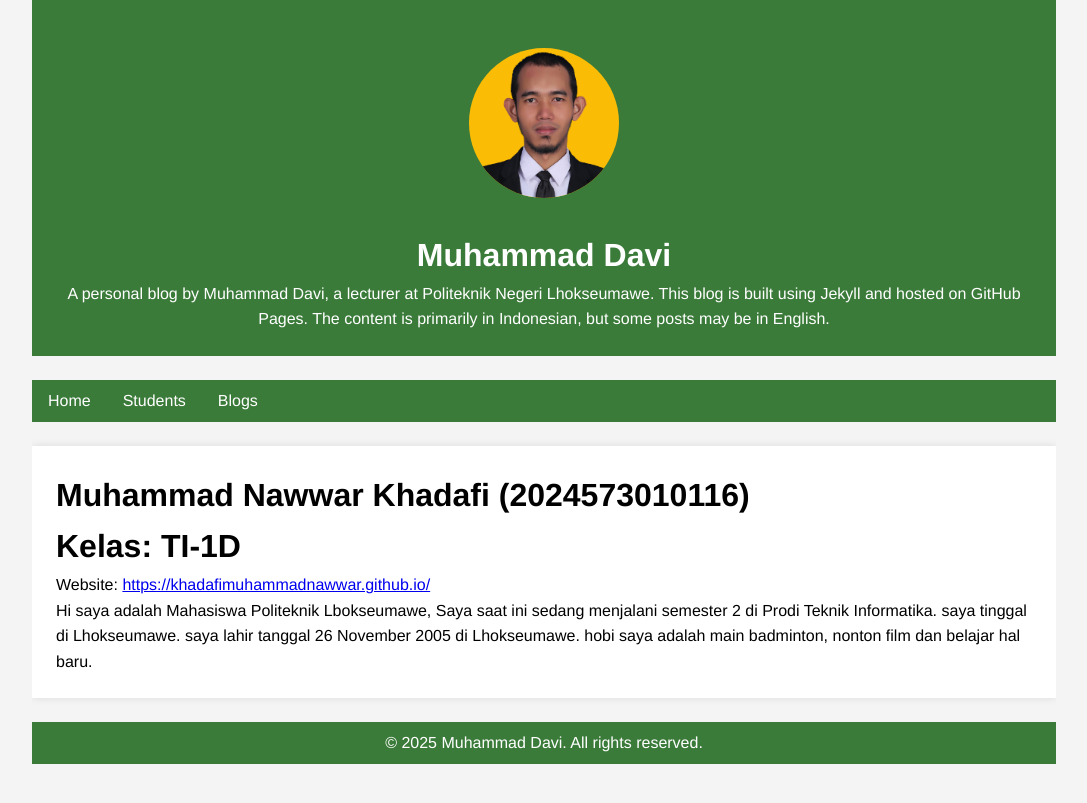
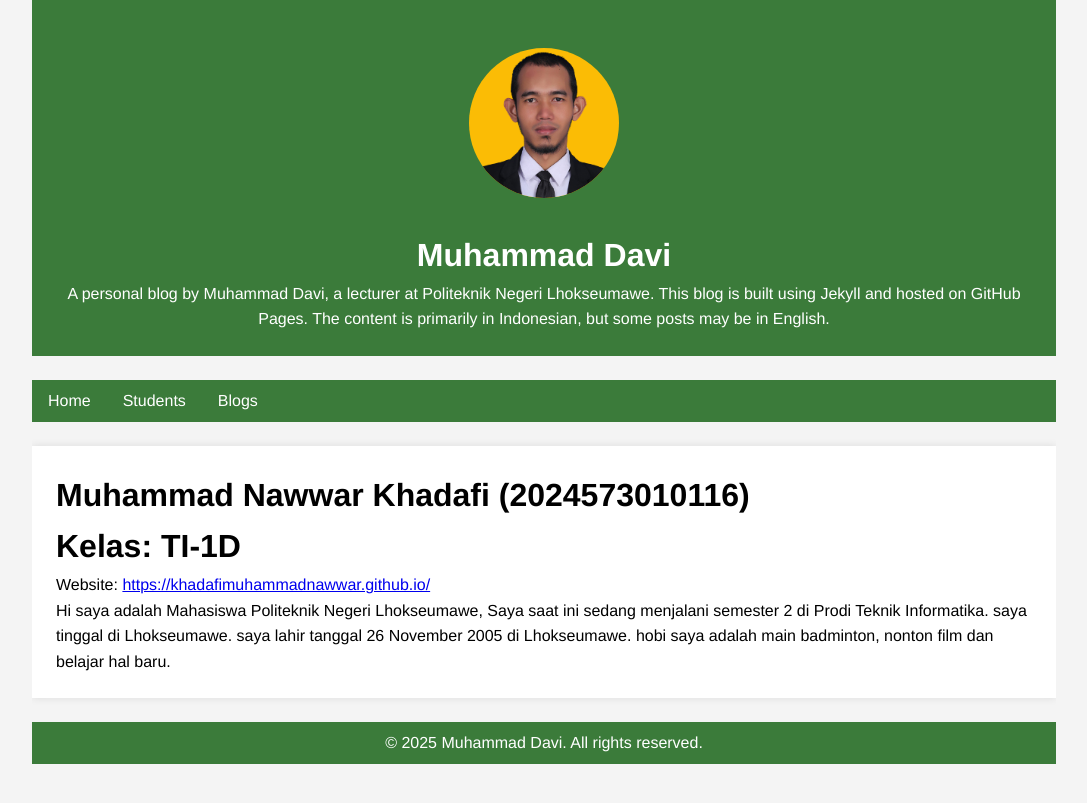
Before and after one commit to muhdavi-pnl/muhdavi-pnl.github.io, a Jekyll site: the page built from _students/khadafi.md, in a window 1280 px wide. Shown: the top 803 px of the page, without its empty margins (96-1183 px from the left). Built offline with Jekyll 4.4.1, drawn with Linux system fonts in a browser that asks for light colours.

Commit message:
Update khadafi.md

```diff
--- a/_students/khadafi.md
+++ b/_students/khadafi.md
@@ -6,4 +6,4 @@ nim: 2024573010116
 class: TI-1D
 website: https://khadafimuhammadnawwar.github.io/
 ---
-Hi saya adalah Mahasiswa Politeknik Lbokseumawe, Saya saat ini sedang menjalani semester 2 di Prodi Teknik Informatika. saya tinggal di Lhokseumawe. saya lahir tanggal 26 November 2005 di Lhokseumawe. hobi saya adalah main badminton, nonton film dan belajar hal baru.
+Hi saya adalah Mahasiswa Politeknik Negeri Lhokseumawe, Saya saat ini sedang menjalani semester 2 di Prodi Teknik Informatika. saya tinggal di Lhokseumawe. saya lahir tanggal 26 November 2005 di Lhokseumawe. hobi saya adalah main badminton, nonton film dan belajar hal baru.
```
